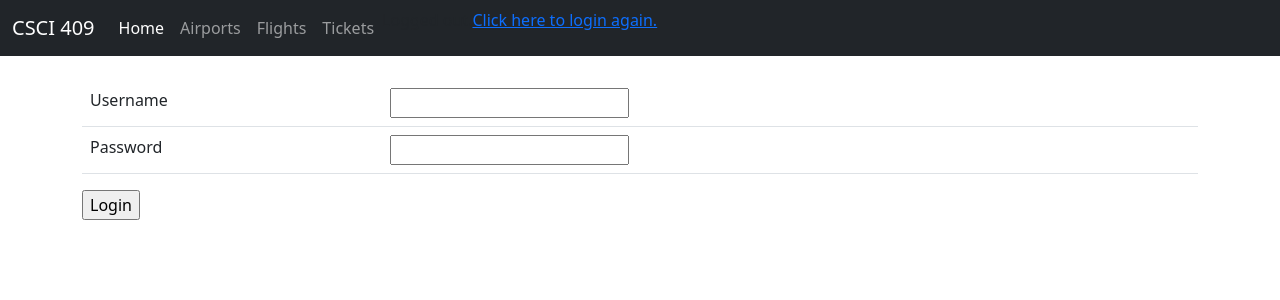
After one commit to chdotson/csci409sp22-assignments, a Django app: template templates/registration/login.html in a window 1280 px wide. The commit adds this page. Shown: the top 300 px of the page. Run offline with Django 4.2, Linux system fonts and the light colour scheme; the template is opened without the code that fills it, so the values that code supplies are empty, except form fields; tables that the repository leaves empty hold one stand-in row (values such as "Sample post"); form fields are guessed from the names that the template uses.

Commit message:
Week 11 Assignment

```diff
--- a/csci409/settings.py
+++ b/csci409/settings.py
@@ -127,3 +127,5 @@ STATIC_URL = 'static/'
 # https://docs.djangoproject.com/en/4.1/ref/settings/#default-auto-field
 
 DEFAULT_AUTO_FIELD = 'django.db.models.BigAutoField'
+
+LOGIN_REDIRECT_URL = '/tickets'
--- a/csci409/urls.py
+++ b/csci409/urls.py
@@ -24,6 +24,8 @@ import routes.views
 import tickets.views
 
 urlpatterns = [
+    path('', airports.views.index),
+    path('accounts/', include('django.contrib.auth.urls')),
     path('admin/', admin.site.urls),
     path('airports', include('airports.urls')),
     path('flights', include('flights.urls')),
--- a/flights/views.py
+++ b/flights/views.py
@@ -5,6 +5,9 @@ from django.shortcuts import render
 from .models import Flight
 from .forms import FlightForm
 
+from django.contrib.auth.decorators import login_required
+
+@login_required
 def index(request):
     # Create instance
     form = FlightForm()
@@ -16,6 +19,7 @@ def index(request):
     # flight_list = ', '.join([f.origin.airport_code + "->" + f.destination.airport_code for f in flights])
     # return HttpResponse('Listing all flights: ' + flight_list)
 
+@login_required
 def flight_search(request, origin, destination):
     origin = Airport.objects.get(airport_code=origin)
     destination = Airport.objects.get(airport_code=destination)
--- a/templates/base.html
+++ b/templates/base.html
@@ -26,6 +26,12 @@
                 <li class="nav-item">
                     <a class="nav-link" href="/tickets">Tickets</a>
                 </li>
+
+                {% block contents %}
+                    <p> Logged out.</p>
+                    <a href="{% url 'login' %}"> Click here to login again.</a>
+                {% endblock %}
+
             </ul>
         </div>
     </div>
--- /dev/null
+++ b/templates/registration/login.html
@@ -0,0 +1,23 @@
+{% extends 'base.html' %}
+
+{% block content %}
+{% if form.errors %}
+<p>Your username and password didn't match. Please try again.</p>
+{% endif %}
+
+<form method="post" action="{% url 'login' %}">
+  {% csrf_token %}
+  <table class="table">
+    <tr>
+      <td>{{ form.username.label_tag }}</td>
+      <td>{{ form.username }}</td>
+    </tr>
+    <tr>
+      <td>{{ form.password.label_tag }}</td>
+      <td>{{ form.password}}</td>
+    </tr>
+  </table>
+  <input type="submit" value="Login" />
+  <input type="hidden" name="next" value="{{ next }}" />
+</form>
+{% endblock %}
```
Also changed, not shown: templates/registration/logged_out.html (added, +9 -0 lines), db.sqlite3.
